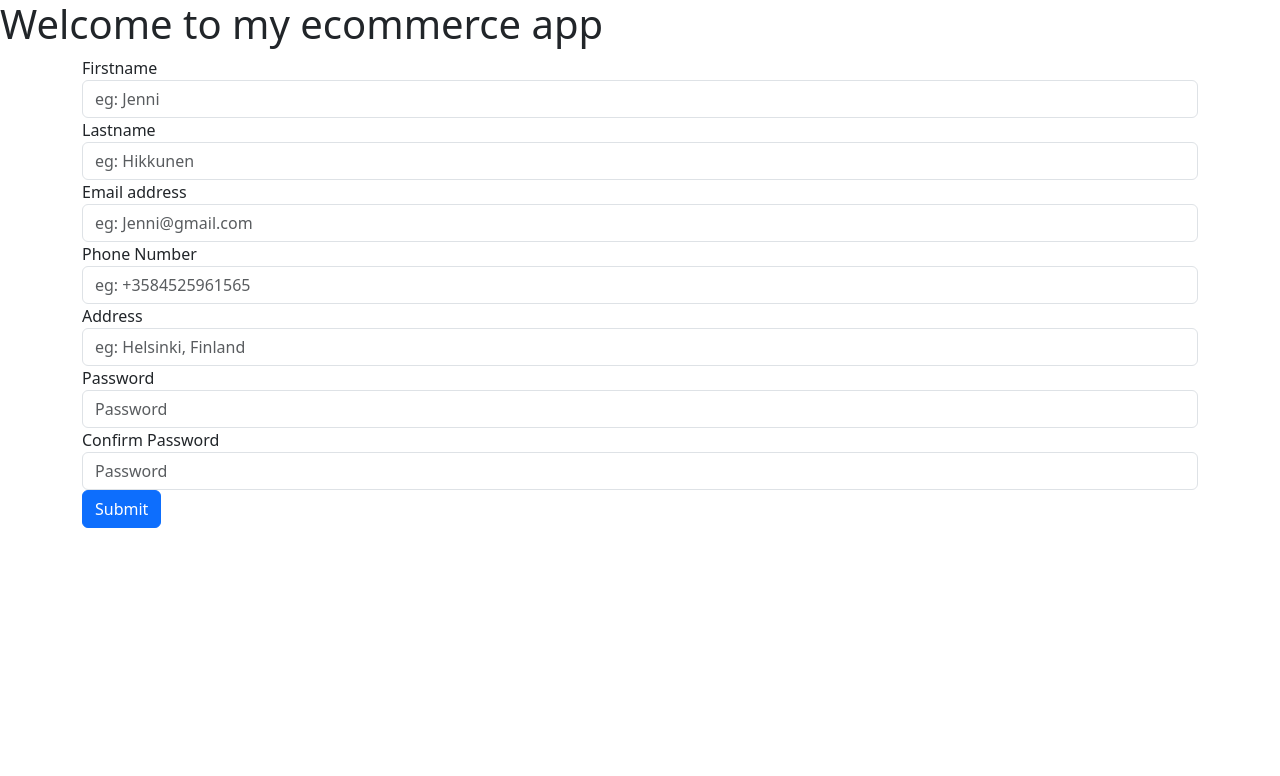
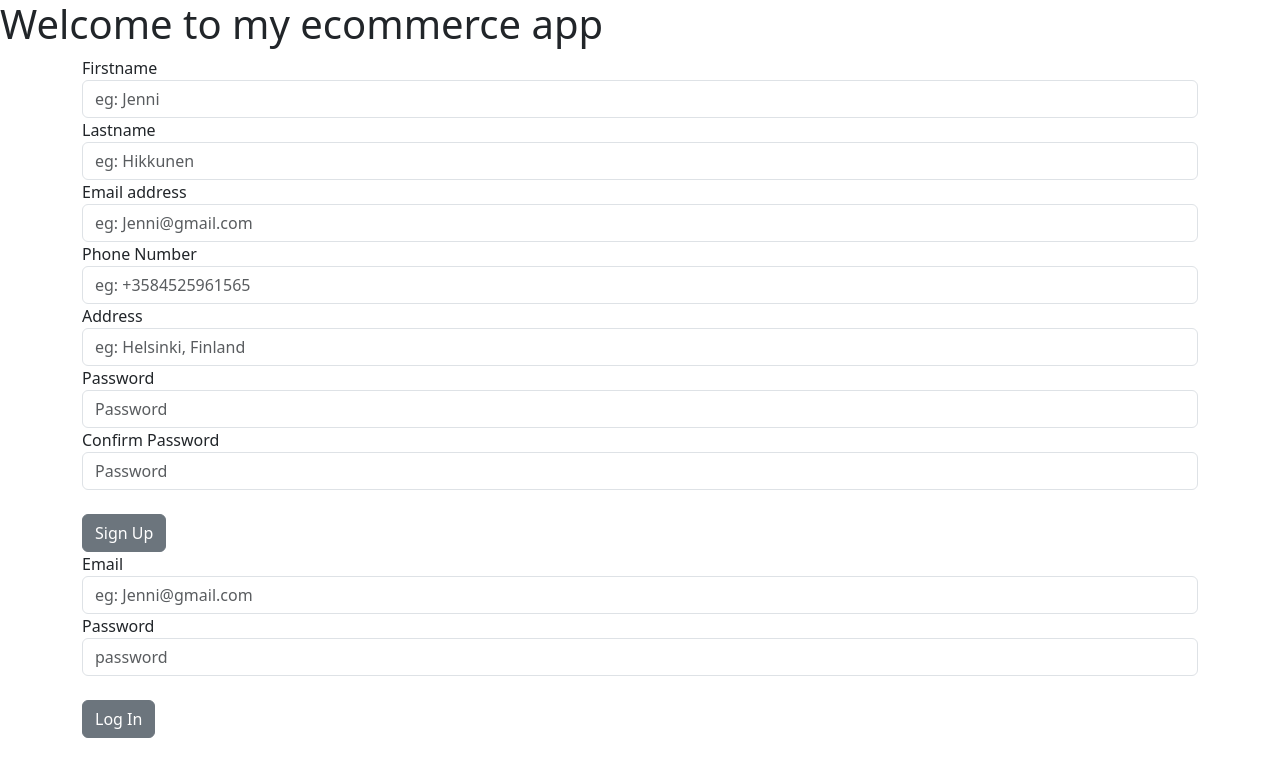
Before and after one commit to ojhaarch2054/EcommerceApp, a React (Vite) app in the folder frontend/: page / in a window 1280 px wide. Shown: the top 776 px of the page. Built offline with nearby package versions, Linux system fonts and the light colour scheme.

Commit message:
added login component

```diff
--- a/frontend/src/App.jsx
+++ b/frontend/src/App.jsx
@@ -1,5 +1,6 @@
 import 'bootstrap/dist/css/bootstrap.min.css';
 import SignUp from './components/SignUp';
+import LogIn from './components/LogIn';
 
 const App = () => {
 
@@ -7,6 +8,7 @@ const App = () => {
     <>
      <h1>Welcome to my ecommerce app</h1>
      <SignUp/>
+     <LogIn/>
     </>
   )
 }
--- a/frontend/src/components/LogIn.jsx
+++ b/frontend/src/components/LogIn.jsx
@@ -1,7 +1,29 @@
 const LogIn = () => {
     return(
         <>
-        this is Login page
+        <div className="container">
+        <form>
+      <div className="form-group">
+          <label>Email</label>
+          <input
+            type="email"
+            className="form-control"
+            id="emaile"
+            placeholder="eg: Jenni@gmail.com"
+          />
+        </div>
+        <div className="form-group">
+          <label>Password</label>
+          <input
+            type="password"
+            className="form-control"
+            id="password"
+            placeholder="password"
+          />
+        </div><br />
+        <button className="btn btn-secondary">Log In</button>
+        </form>
+        </div>
         </>
     )
 }
--- a/frontend/src/components/SignUp.jsx
+++ b/frontend/src/components/SignUp.jsx
@@ -66,9 +66,9 @@ const SignUp = () => {
             id="password2"
             placeholder="Password"
           />
-        </div>
-        <button type="submit" className="btn btn-primary">
-          Submit
+        </div><br />
+        <button type="submit" className="btn btn-secondary">
+          Sign Up
         </button>
       </form>
       </div>
```
